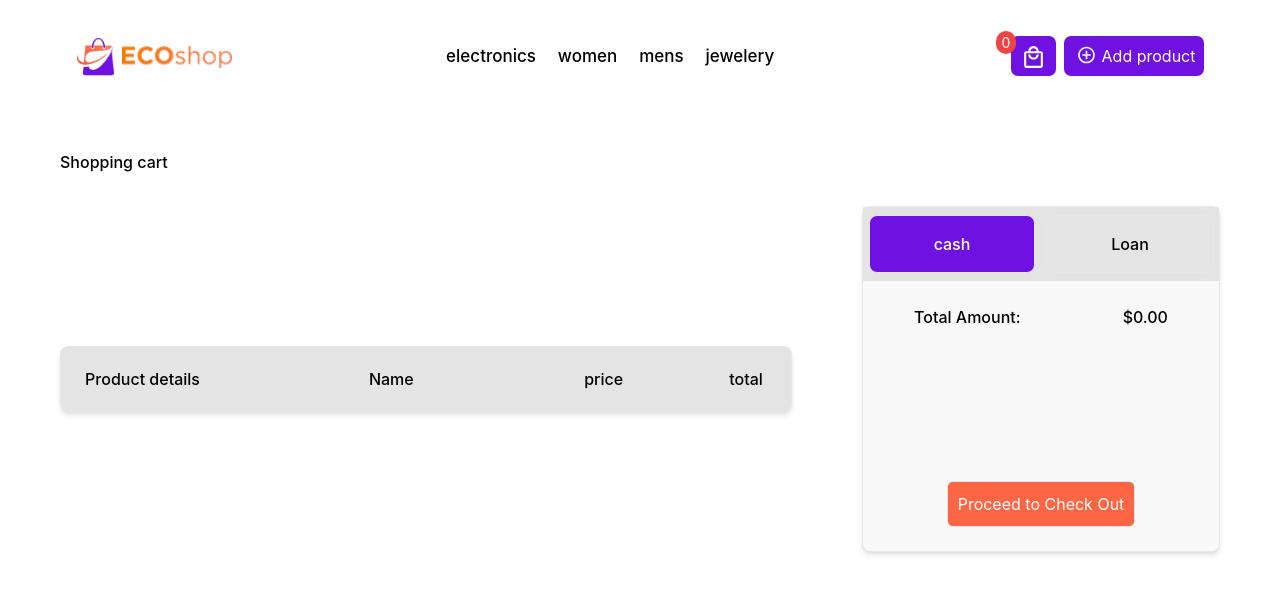
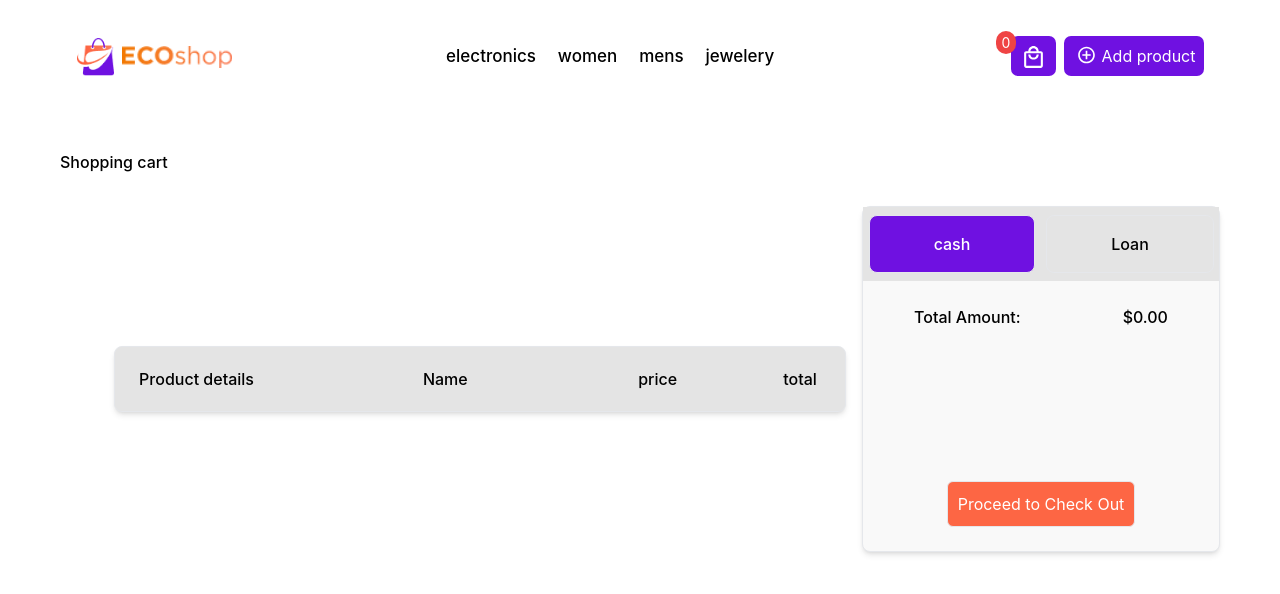
Before and after one commit to siinaheidari/-, a React (Create React App) app: page /cart in a window 1280 px wide. Shown: the top 594 px of the page. Built offline with nearby package versions, Linux system fonts and the light colour scheme.

Commit message:
add project to git

```diff
--- a/src/components/cart/cart.js
+++ b/src/components/cart/cart.js
@@ -17,7 +17,6 @@ const Cart = () => {
             <div className={"w-full max-w-[1200px] m-auto p-5"}>
                 <p className={"text-[16px] font-[500] my-4"}>Shopping cart</p>
                 <CartList key={carts.id} carts={carts} setCarts={setCarts}/>
-
             </div>
 
         </div>
--- a/src/components/cart/cartlist.js
+++ b/src/components/cart/cartlist.js
@@ -49,7 +49,7 @@ const CartList = ({carts, setCarts}) => {
 
     return (
         <div className={"flex justify-between items-center text-center w-full max-w-[1200px] m-auto max-md:flex-col"}>
-            <div className={"mr-4 w-full max-w-[732px] text-center items-center"}>
+            <div className={"mr-4 w-full max-w-[732px] m-auto text-center items-center"}>
                 <div
                     className={"flex justify-between items-center p-5 bg-grey text-[16px] font-[500] border rounded-lg shadow-md"}>
                     <p className={"w-[123px] "}>Product details</p>
@@ -58,12 +58,12 @@ const CartList = ({carts, setCarts}) => {
                     <p className={"w-[50px] max-md:hidden"}>total</p>
                 </div>
                 {carts.map((cart, index) => {
-                    return <div key={cart.id}
-                        className={"bg-border flex justify-between p-5 text-[16px] font-[500] max-md:flex-col max-md:justify-center items-center "}>
+                    return <div key={cart.id} className={"bg-border flex justify-between p-5 text-[16px] font-[500] max-md:flex-col max-md:justify-center items-center "}>
                         <div>
                             <p className={"hidden"}>Product details</p>
-                            <img src={cart.image} alt={""} className={"w-[123px] h-[100px] mr-2"}/>
-                            <div className={"flex text-center items-center justify-center my-4"}>
+                            <div className={" max-md:flex justify-between "}>
+                                <img src={cart.image} alt={""} className={"w-[130px] h-[105px] mr-2"}/>
+                                <div className={"flex text-center items-center justify-center my-4 max-md:w-[200px] "}>
                                     <button onClick={() => {
                                         incrementItem(cart.id)
                                     }}
@@ -73,6 +73,7 @@ const CartList = ({carts, setCarts}) => {
                                     <button onClick={() => decrementItem(cart.id)}
                                             className={"w-[25px] bg-orange rounded-full text-white text-[17px] cursor-pointer"}>+
                                     </button>
+                                </div>
                             </div>
                         </div>
                         <div
@@ -97,7 +98,6 @@ const CartList = ({carts, setCarts}) => {
 
 
             <div className={" w-full max-w-[358px] min-h-[300px] border rounded-lg bg-border shadow-md my-4"}>
-
                 <ul className=" flex list-none flex-row w-full bg-grey ">
                     <li className={"w-1/2 py-2 "}>
                         <button onClick={handleDetail1}
```
Lines whose indentation alone changed are shown as unchanged.
